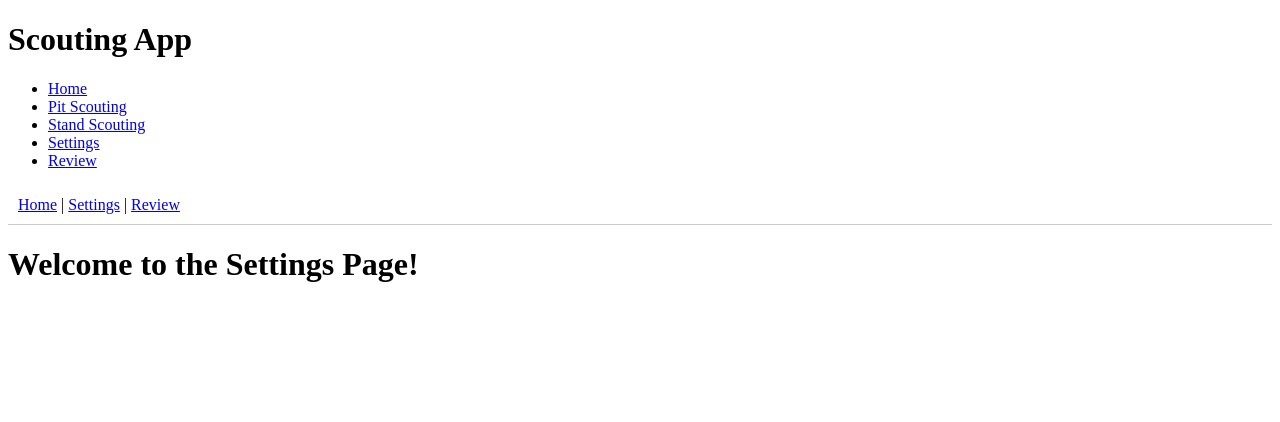
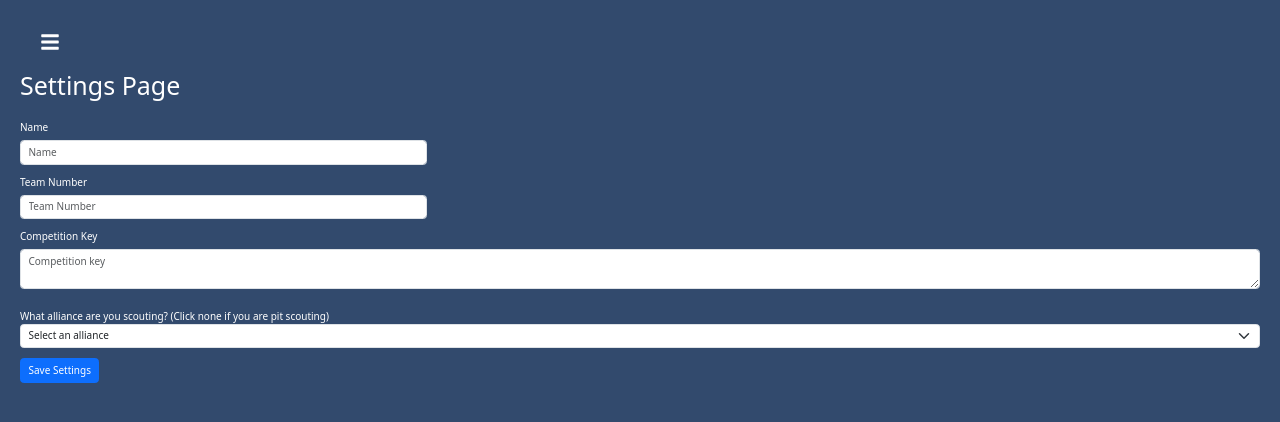
Before and after one commit to FRCTeam5199/Scouting-Website, a React (Vite) app in the folder scouting-website/: page /settings in a window 1280 px wide. Shown: the top 422 px of the page. Built offline with nearby package versions, Linux system fonts and the light colour scheme.

Commit message:
Created Navbar
There is now a menu bar that can be used to navigate between pages.

```diff
--- /dev/null
+++ b/package.json
@@ -0,0 +1,6 @@
+{
+  "dependencies": {
+    "bootstrap": "^5.3.8",
+    "react-icons": "^5.5.0"
+  }
+}
--- a/scouting-website/src/App.jsx
+++ b/scouting-website/src/App.jsx
@@ -1,39 +1,17 @@
 import { Link, Route, Routes } from "react-router-dom"
 import Navbar from "./components/Navbar"
 
-import { Home } from "./pages/Home"
-import { Settings } from "./pages/Settings"
-import { Review } from "./pages/Review"
-import { PitScouting } from "./pages/Pit-Scouting"
-import { StandScouting } from "./pages/Stand-Scouting"
+import Home from "./pages/Home"
+import Settings from "./pages/Settings"
+import Review from "./pages/Review"
+import PitScouting from "./pages/Pit-Scouting"
+import StandScouting from "./pages/Stand-Scouting"
 
 
-export default function App() {
+function App() {
   return (
     <>
-	  <h1>Scouting App</h1>
-      <nav>
-        <ul>
-          <li>
-            <Link to="/">Home</Link>
-          </li>
-          <li>
-            <Link to="/pit-scouting">Pit Scouting</Link>
-          </li>
-          <li>
-            <Link to="/stand-scouting">Stand Scouting</Link>
-          </li>
-          <li>
-            <Link to="/settings">Settings</Link>
-          </li>
-          <li>
-            <Link to="/review">Review</Link>
-          </li>
-        </ul>
-      </nav>
       <Navbar />
-
-
       <Routes>
         <Route path="/" element={<Home />} />
         <Route path="/pit-scouting" element={<PitScouting />} />
@@ -44,3 +22,6 @@ export default function App() {
     </>
   )
 }
+
+
+export default App;
--- /dev/null
+++ b/scouting-website/src/components/Navbar.css
@@ -0,0 +1,72 @@
+.navbar {
+  background-color: #324A6D;
+  height: 30px;
+  display: flex;
+  justify-content: start;
+  align-items: center;
+}
+
+.menu-bars {
+  margin-left: 2rem;
+  font-size: 2rem;
+  background: none;
+}
+
+.nav-menu {
+  background-color: #060b26;
+  width: 250px;
+  height: 100vh;
+  display: flex;
+  justify-content: center;
+  position: fixed;
+  top: 0;
+  left: -100%;
+  transition: 850ms;
+}
+
+.nav-menu.active {
+  left: 0;
+  transition: 350ms;
+}
+
+.nav-text {
+  display: flex;
+  justify-content: start;
+  align-items: center;
+  padding: 8px 0px 8px 16px;
+  list-style: none;
+  height: 60px;
+}
+
+.nav-text a {
+  text-decoration: none;
+  color: #f5f5f5;
+  font-size: 18px;
+  width: 95%;
+  height: 100%;
+  display: flex;
+  align-items: center;
+  padding: 0 16px;
+  border-radius: 4px;
+}
+
+.nav-text a:hover {
+  background-color: #1a83ff;
+}
+
+.nav-menu-items {
+  width: 100%;
+}
+
+.navbar-toggle {
+  background-color: #060b26;
+  width: 100%;
+  height: 80px;
+  display: flex;
+  justify-content: start;
+  align-items: center;
+}
+
+span {
+  margin-left: 16px;
+}
--- a/scouting-website/src/components/Navbar.jsx
+++ b/scouting-website/src/components/Navbar.jsx
@@ -1,12 +1,47 @@
-import { NavLink } from "react-router-dom"
+import React, { useState } from 'react';
+import * as FaIcons from 'react-icons/fa';
+import * as AiIcons from 'react-icons/ai';
+import { Link } from 'react-router-dom';
+import { SidebarData } from './SidebarData';
+import './Navbar.css';
+import { IconContext } from 'react-icons';
 
+// Code for menu bar
+function Navbar() {
+  const [sidebar, setSidebar] = useState(false);
 
-export default function Navbar() {
+  const showSidebar = () => setSidebar(!sidebar);
+
   return (
-    <nav style={{ padding: "10px", borderBottom: "1px solid #ccc" }}>
-      <NavLink to="/">Home</NavLink> |{" "}
-      <NavLink to="/settings">Settings</NavLink> |{" "}
-      <NavLink to="/review">Review</NavLink>
-    </nav>
-  )
+    <>
+      <IconContext.Provider value={{ color: '#fff' }}>
+        <div className='navbar'>
+          <Link to='#' className='menu-bars'>
+            <FaIcons.FaBars onClick={showSidebar} />
+          </Link>
+        </div>
+        <nav className={sidebar ? 'nav-menu active' : 'nav-menu'}>
+          <ul className='nav-menu-items' onClick={showSidebar}>
+            <li className='navbar-toggle'>
+              <Link to='#' className='menu-bars'>
+                <AiIcons.AiOutlineClose />
+              </Link>
+            </li>
+            {SidebarData.map((item, index) => {
+              return (
+                <li key={index} className={item.cName}>
+                  <Link to={item.path}>
+                    {item.icon}
+                    <span>{item.title}</span>
+                  </Link>
+                </li>
+              );
+            })}
+          </ul>
+        </nav>
+      </IconContext.Provider>
+    </>
+  );
 }
+
+export default Navbar;
--- /dev/null
+++ b/scouting-website/src/components/SidebarData.jsx
@@ -0,0 +1,38 @@
+import React from 'react';
+import * as FaIcons from 'react-icons/fa';
+import * as AiIcons from 'react-icons/ai';
+import * as IoIcons from 'react-icons/io';
+
+// Pages on the menu bar
+export const SidebarData = [
+  {
+    title: 'Home',
+    path: '/',
+    icon: <AiIcons.AiFillHome />,
+    cName: 'nav-text'
+  },
+  {
+    title: 'Stand Scouting',
+    path: '/stand-scouting',
+    icon: <IoIcons.IoIosPaper />,
+    cName: 'nav-text'
+  },
+  {
+    title: 'Pit Scouting',
+    path: '/pit-scouting',
+    icon: <FaIcons.FaCartPlus />,
+    cName: 'nav-text'
+  },
+  {
+    title: 'Review',
+    path: '/review',
+    icon: <IoIcons.IoMdPeople />,
+    cName: 'nav-text'
+  },
+  {
+    title: 'Settings',
+    path: '/settings',
+    icon: <FaIcons.FaCog />,
+    cName: 'nav-text'
+  },
+];
--- a/scouting-website/src/pages/Home.jsx
+++ b/scouting-website/src/pages/Home.jsx
@@ -1,4 +1,4 @@
-export function Home() {
+function Home() {
   return (
     <div className="home">
       <h1>Welcome to the Home Page!</h1>
@@ -6,3 +6,5 @@ export function Home() {
     </div>
   );
 }
+
+export default Home;
--- a/scouting-website/src/pages/Pit-Scouting.jsx
+++ b/scouting-website/src/pages/Pit-Scouting.jsx
@@ -1,7 +1,9 @@
-export function PitScouting() {
+function PitScouting() {
   return (
     <div className="pit-scouting">
       <h1>Welcome to the Pit Scouting Page!</h1>
     </div>
   );
 }
+
+export default PitScouting;
--- a/scouting-website/src/pages/Review.jsx
+++ b/scouting-website/src/pages/Review.jsx
@@ -1,7 +1,9 @@
-export function Review() {
+function Review() {
   return (
     <div className="review">
       <h1>Welcome to the Review Page!</h1>
     </div>
   );
 }
+
+export default Review;
--- a/scouting-website/src/pages/Settings.jsx
+++ b/scouting-website/src/pages/Settings.jsx
@@ -1,7 +1,106 @@
-export function Settings() {
+import { useState } from "react";
+
+function Settings() {
+  const [validated, setValidated] = useState(false);
+  const [showAlert, setShowAlert] = useState(false);
+
+  const handleSubmit = (event) => {
+    event.preventDefault();
+    const form = event.currentTarget;
+
+    if (form.checkValidity() === false) {
+      event.stopPropagation();
+    } else {
+      setShowAlert(true);
+    }
+
+    setValidated(true);
+  };
+
   return (
-    <div className="settings">
-      <h1>Welcome to the Settings Page!</h1>
+    <div>
+      <h1>Settings Page</h1>
+
+      {showAlert && (
+        <div className="alert alert-success alert-dismissible" role="alert">
+          Settings saved successfully!
+          <button
+            type="button"
+            className="btn-close"
+            onClick={() => setShowAlert(false)}
+          ></button>
+        </div>
+      )}
+
+      <form
+        className={`row g-3 needs-validation ${
+          validated ? "was-validated" : ""
+        }`}
+        noValidate
+        onSubmit={handleSubmit}
+      >
+        {/* Name */}
+        <div className="col-md-4">
+          <label className="form-label">Name</label>
+          <input
+            type="text"
+            className="form-control"
+            placeholder="Name"
+            required
+          />
+          <div className="invalid-feedback">Required</div>
+        </div>
+
+        {/* Team Number */}
+        <div className="col-md-4">
+          <label className="form-label">Team Number</label>
+          <input
+            type="text"
+            className="form-control"
+            placeholder="Team Number"
+            required
+          />
+          <div className="invalid-feedback">Required</div>
+        </div>
+
+        {/* Competition Key */}
+        <div className="mb-3">
+          <label className="form-label">Competition Key</label>
+          <textarea
+            className="form-control"
+            placeholder="Competition key"
+            required
+          ></textarea>
+          <div className="invalid-feedback">Required</div>
+        </div>
+
+        {/* Alliance */}
+        <div>
+          <p>
+            What alliance are you scouting? (Click none if you are pit scouting)
+          </p>
+          <select className="form-select" required>
+            <option value="">Select an alliance</option>
+            <option value="1">Red Alliance 1</option>
+            <option value="2">Red Alliance 2</option>
+            <option value="3">Red Alliance 3</option>
+            <option value="4">Blue Alliance 1</option>
+            <option value="5">Blue Alliance 2</option>
+            <option value="6">Blue Alliance 3</option>
+            <option value="7">None</option>
+          </select>
+          <div className="invalid-feedback">Required</div>
+        </div>
+
+        {/* Submit */}
+        <div>
+          <button type="submit" className="btn btn-primary">
+            Save Settings
+          </button>
+        </div>
+      </form>
     </div>
   );
 }
+
+export default Settings;
--- a/scouting-website/src/pages/Stand-Scouting.jsx
+++ b/scouting-website/src/pages/Stand-Scouting.jsx
@@ -1,7 +1,9 @@
-export function StandScouting() {
+function StandScouting() {
   return (
     <div className="stand-scouting">
       <h1>Welcome to the Stand Scouting Page!</h1>
     </div>
   );
 }
+
+export default StandScouting;
--- /dev/null
+++ b/scouting-website/src/styles.css
@@ -0,0 +1,65 @@
+html {
+  /* px means "pixels". The base font size is now 10 pixels high */
+  font-size: 10px;
+  /* Replace PLACEHOLDER with the font-family property value you got from Google Fonts */
+  font-family: "Lato", sans-serif;
+}
+
+
+html, body { height: 100%; }
+body {
+  height: 100vh;
+  width: 100%;
+  margin: 0;
+  padding: 20px;
+  /* Background color for scouting app: #324A6D*/
+  background-color: #324A6D;
+  display: flex;
+  flex-direction: column;
+}
+
+
+p {
+  display: flex;
+  flex-direction: column;
+  color: #ffffff;
+  margin: 0;
+  margin-bottom: 0px;
+}
+
+
+form {
+  flex: 1;
+  display: flex;
+  flex-direction: column;
+  color: #ffffff;
+}
+
+
+h1 {
+  margin: 0;
+  padding: 20px 0;
+  color: #ffffff;
+}
+
+
+
+
+img {
+  display: block;
+  margin: 0 auto;
+  max-width: 100%;
+}
+
+
+.done {
+  color: darkseagreen;
+  text-decoration: line-through solid black 2px;
+}
+
+
+.bi {
+  display: inline-block;
+  width: 1rem;
+  height: 1rem;
+}
```
Also changed, not shown: scouting-website/src/main.jsx (+8 -0 lines), 1 other file (tests, documents, lock files or other folders).
